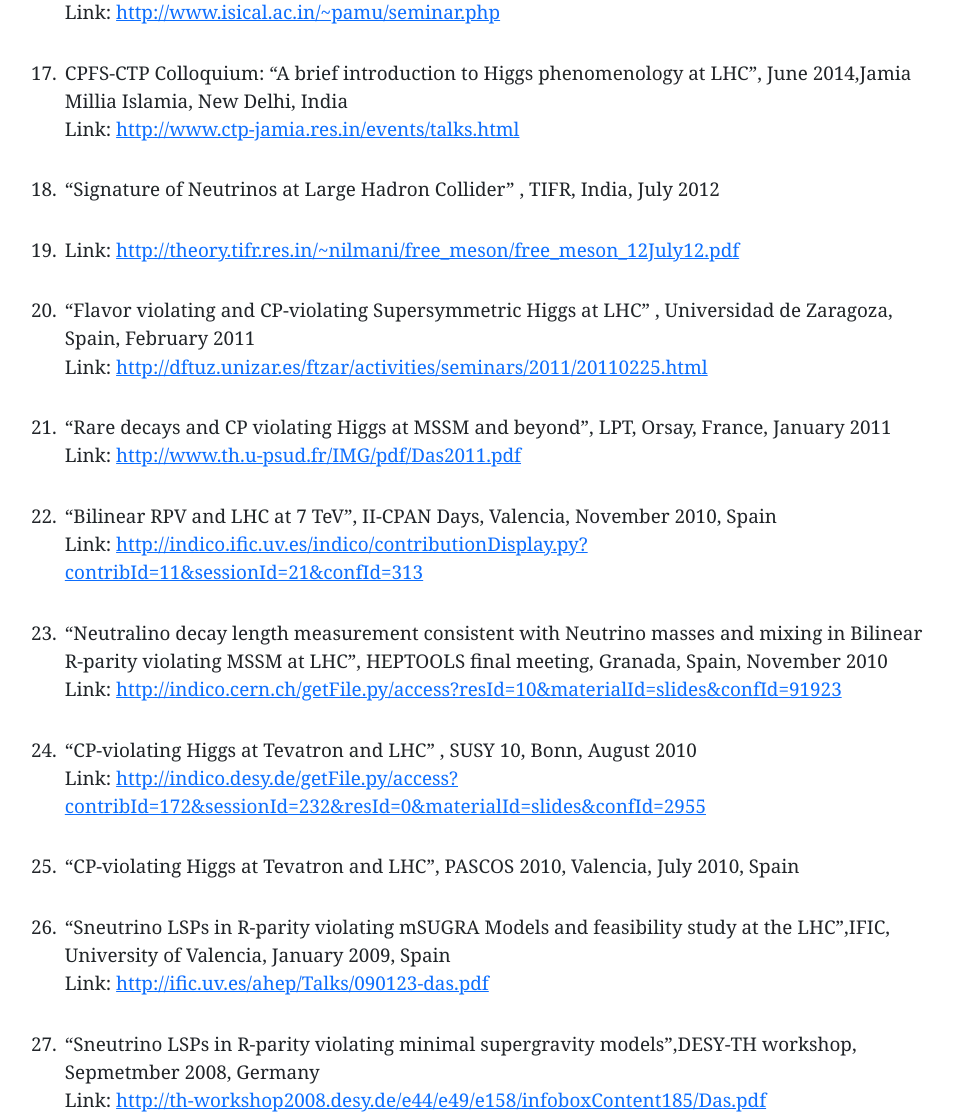
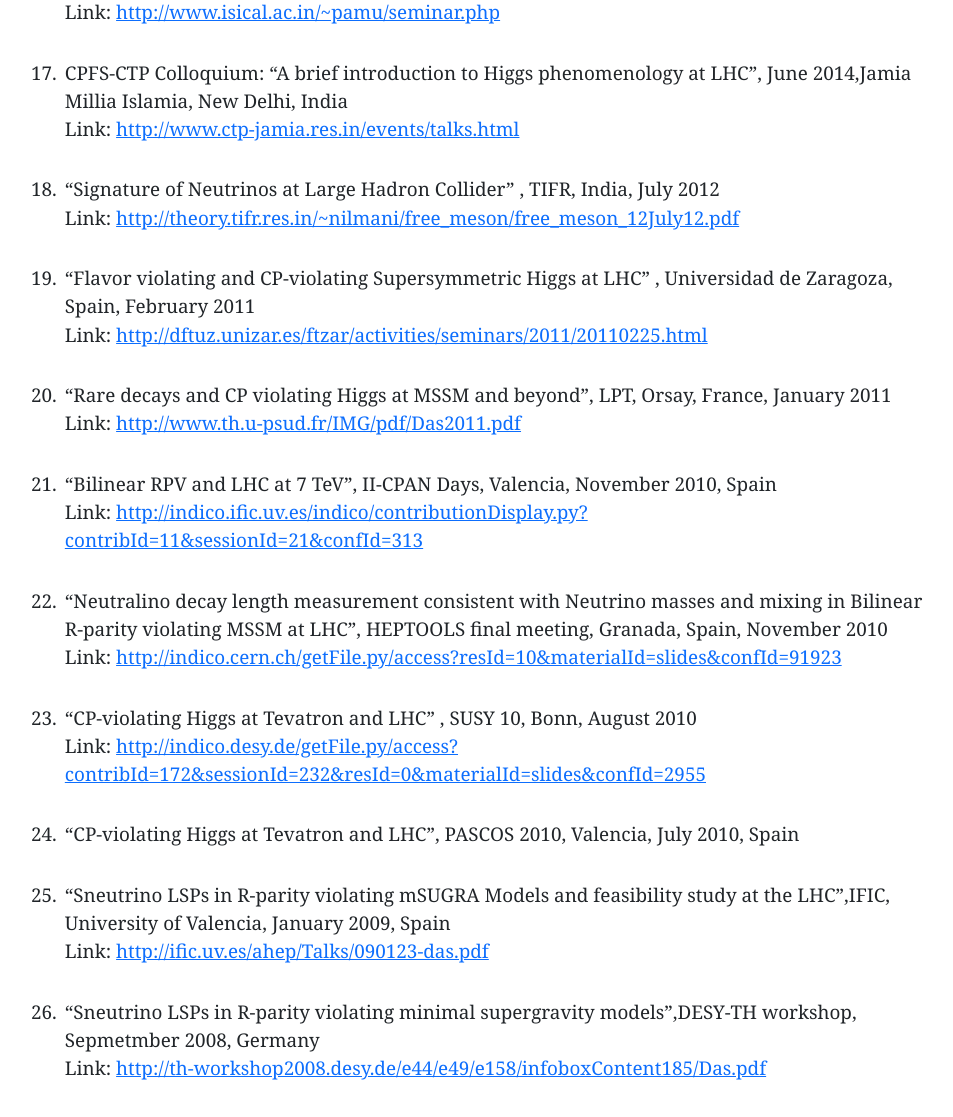
Before and after one commit to pnsawant/dr-das-web-app, a Flask app: page /events in a window 1280 px wide. Shown: the part 3007-4124 px from the top of the page, without its empty margins (162-1115 px from the left). Run offline with Flask 3, Linux system fonts and the light colour scheme; some libraries are stand-ins or nearby versions.

Commit message:
Modified events.html

```diff
--- a/templates/events.html
+++ b/templates/events.html
@@ -236,11 +236,6 @@
                 <li class="list-group-item d-flex justify-content-between align-items-start">
                     <div class="ms-2 me-auto">
                         <div>“Signature of Neutrinos at Large Hadron Collider” , TIFR, India, July 2012 </div>
-                    </div>
-                </li>
-                <li class="list-group-item d-flex justify-content-between align-items-start">
-                    <div class="ms-2 me-auto">
-                        <div> </div>
                         Link: <a target="_blank"
                             href="http://theory.tifr.res.in/~nilmani/free_meson/free_meson_12July12.pdf">http://theory.tifr.res.in/~nilmani/free_meson/free_meson_12July12.pdf</a>
                     </div>
```
